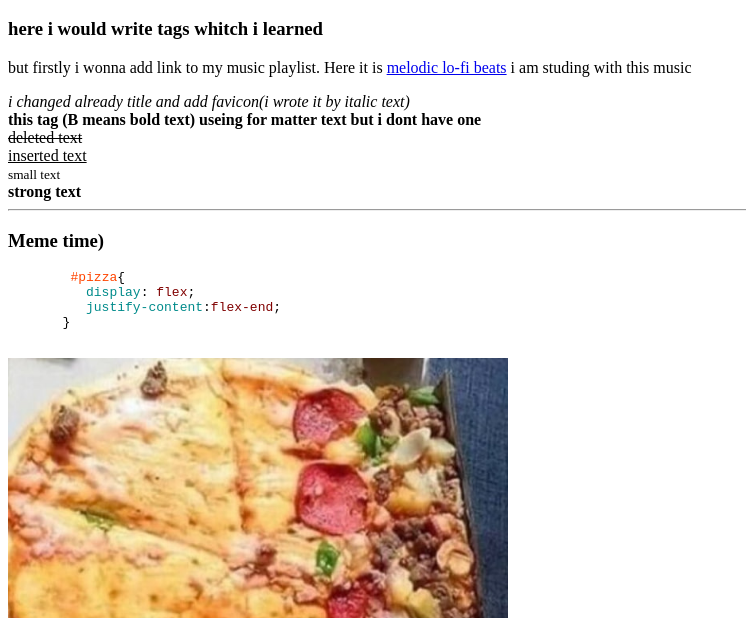
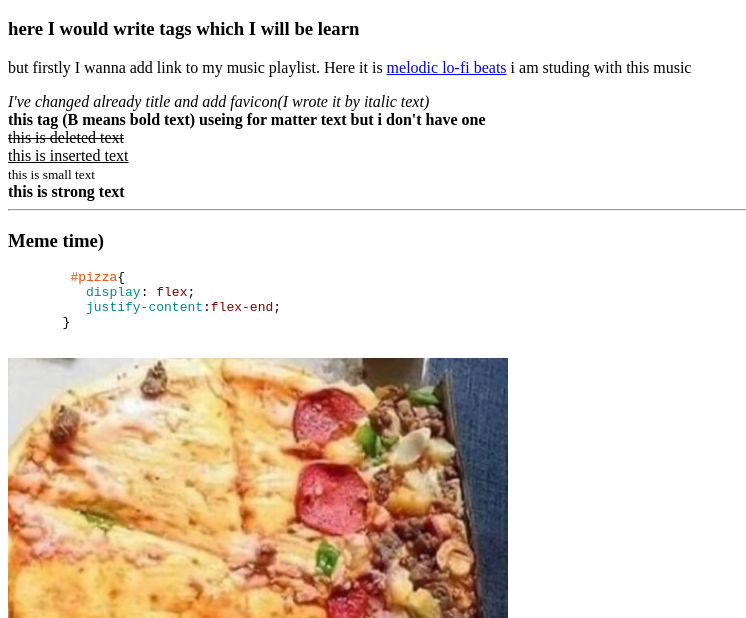
Before and after one commit to innocentbro/personal_sanbox, a plain HTML site: page index.html in a window 1280 px wide. Shown: the part 182-800 px from the top of the page, without its empty margins (0-746 px from the left). Drawn offline with Linux system fonts and the light colour scheme.

Commit message:
correct grmatical mistakes

```diff
--- a/index.html
+++ b/index.html
@@ -22,17 +22,17 @@
     </header>
     <main>
         <h1>Welcome to my Sandbox</h1>
-        <h3>here i would write tags whitch i learned</h3>
-        <p>but firstly i wonna add link to my music playlist. Here it is <a
+        <h3>here I would write tags which I will be learn</h3>
+        <p>but firstly I wanna add link to my music playlist. Here it is <a
                 href="https://open.spotify.com/playlist/4nmweu3SSQ1RzJW2LXT1kn?si=9f6797a6c75748f3"
                 target="_blank">melodic lo-fi beats</a> i am studing with this music</p>
         <!--Дане посилання буде відкриватись у новому вікні так як тут я використав атрибут target_blank-->
-        <i>i changed already title and add favicon(i wrote it by italic text)</i><br>
-        <b>this tag (B means bold text) useing for matter text but i dont have one</b><br>
-        <del>deleted text</del><br>
-        <ins>inserted text</ins><br>
-        <small>small text</small><br>
-        <strong>strong text</strong><br>
+        <i>I've changed already title and add favicon(I wrote it by italic text)</i><br>
+        <b>this tag (B means bold text) useing for matter text but i don't have one</b><br>
+        <del> this is deleted text</del><br>
+        <ins>this is inserted text</ins><br>
+        <small>this is small text</small><br>
+        <strong>this is strong text</strong><br>
         <hr>
         <h3>Meme time)</h3>
         <pre>
@@ -44,7 +44,7 @@
 
         <img src="./img/pizza.jpg" alt="pizza" width="500"><br>
         <strong style="color: red;">It is already time to laugh...</strong>
-        <p>did you laugh?</p>
+        <p>did it make you laugh?</p>
 
         <label for="yes_ansver"><input id="yes_ansver" type="radio" name="ansver" value="yes">Yes
         </label>
```
